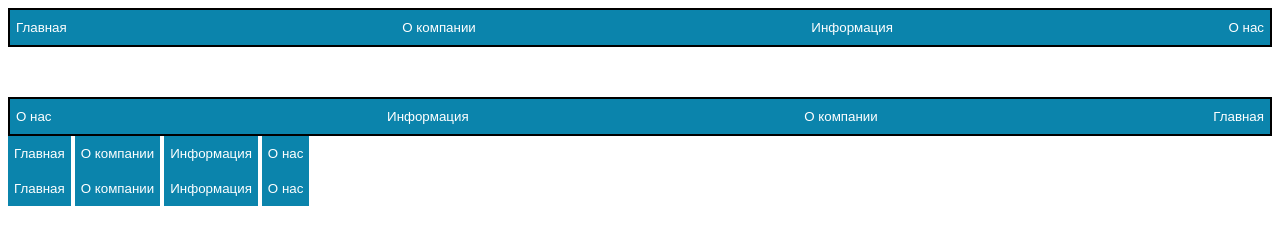
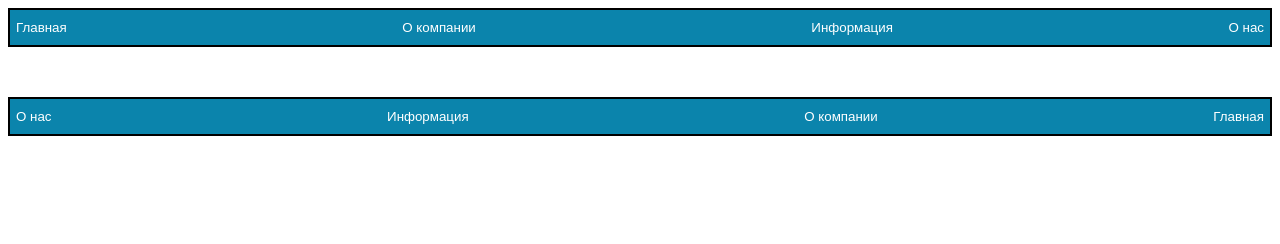
Before and after one commit to rudaone/Flexbox, a plain HTML site: page index.html in a window 1280 px wide. Drawn offline with Linux system fonts and the light colour scheme.

Commit message:
feat:ex 2

```diff
--- a/index.html
+++ b/index.html
@@ -20,19 +20,6 @@
             <button>О нас</button>
         </div>
 
-        <div class="third">
-            <button>Главная</button>
-            <button>О компании</button>
-            <button>Информация</button>
-            <button>О нас</button>
-        </div>
-
-        <div class="fouth">
-            <button>Главная</button>
-            <button>О компании</button>
-            <button>Информация</button>
-            <button>О нас</button>
-        </div>
     </main>
 </body>
 </html>
```
